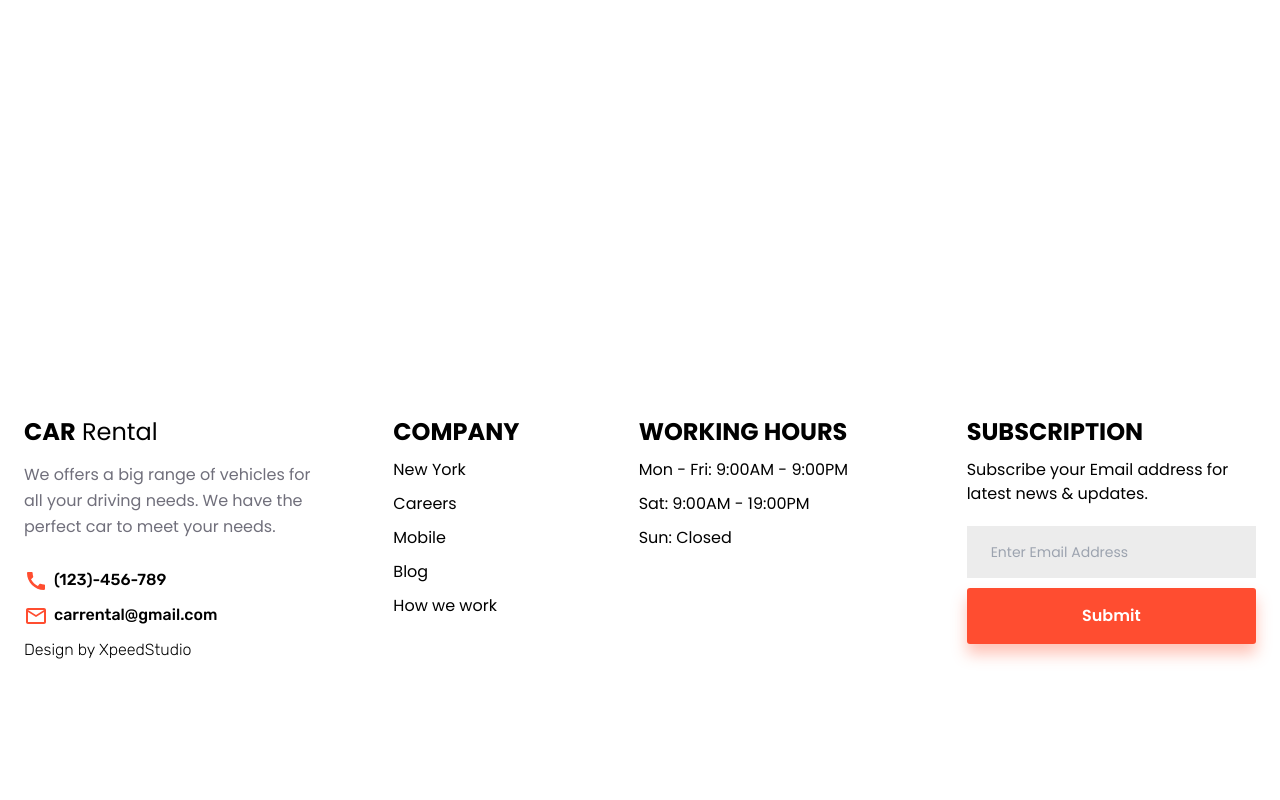
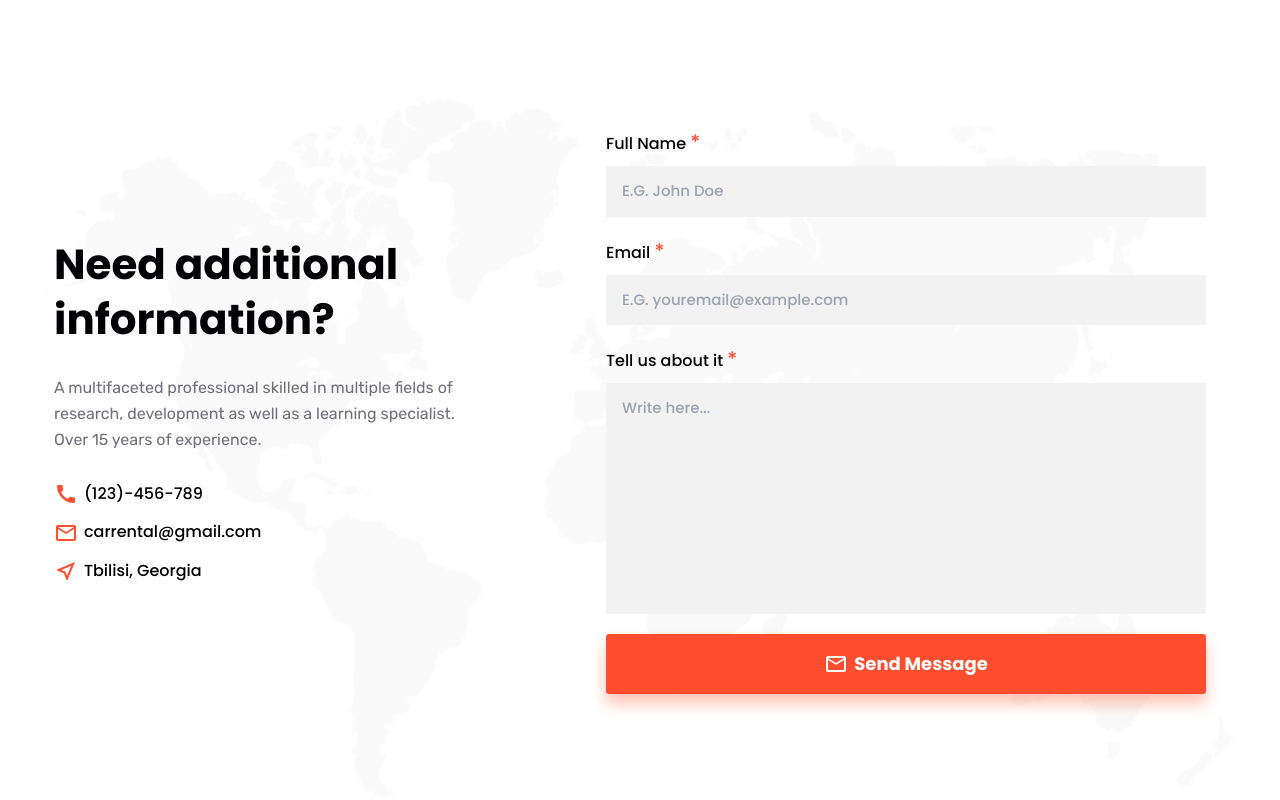
Before and after one commit to ndr-exe/car-rental, a Next.js app: page /contact in a window 1280 px wide. Before the commit this address had no page. Shown: the part 480-1280 px from the top of the page. Before the commit the page ends 1238 px from the top, so only its background shows below. Built offline with nearby package versions, Linux system fonts and the light colour scheme.

Commit message:
Add /contact Subpage

```diff
--- /dev/null
+++ b/app/(subpages)/contact/page.tsx
@@ -0,0 +1,64 @@
+import ContactForm from '@/app/components/Contact/ContactForm';
+import { poppins } from '@/app/fonts';
+import CallIcon from '@mui/icons-material/Call';
+import MailIcon from '@mui/icons-material/EmailOutlined';
+import LocationIcon from '@mui/icons-material/NearMeOutlined';
+
+const ContactPage = () => {
+  return (
+    <div className="container py-24 xs:py-28 sm:py-32 md:py-36 lg:py-40 xl:py-48 px-5 flex flex-col items-center gap-12 lg:flex-row lg:justify-around contactUsBg">
+      <div className="grid gap-7 text-center max-w-[26rem] xl:text-left">
+        <h2 className={`${poppins.className} text-[42px] font-bold leading-[1.3] `}>
+          Need additional information?
+        </h2>
+        <p className="text-secondary leading-relaxed ">
+          A multifaceted professional skilled in multiple fields of research, development as well as
+          a learning specialist. Over 15 years of experience.
+        </p>
+
+        <ul
+          className={`${poppins.className} grid gap-3.5 justify-center sm:place-items-start xl:justify-start`}
+        >
+          <li>
+            <a
+              href="tel:12345678"
+              className="font-medium transition-colors hover:text-primary flex items-center gap-1.5"
+            >
+              <span>
+                <CallIcon className="text-primary" />
+              </span>
+              (123)-456-789
+            </a>
+          </li>
+
+          <li>
+            <a
+              href="mailto:carrental@gmail.com"
+              className="font-medium transition-colors hover:text-primary flex items-center gap-1.5"
+            >
+              <span>
+                <MailIcon className="text-primary" />
+              </span>
+              carrental@gmail.com
+            </a>
+          </li>
+          <li>
+            <a
+              href="https://maps.app.goo.gl/L4jujR82fZFhUzYo6"
+              target="_blank"
+              className="font-medium transition-colors hover:text-primary flex items-center gap-1.5"
+            >
+              <span>
+                <LocationIcon className="text-primary" />
+              </span>
+              Tbilisi, Georgia
+            </a>
+          </li>
+        </ul>
+      </div>
+      <ContactForm />
+    </div>
+  );
+};
+
+export default ContactPage;
--- /dev/null
+++ b/app/components/Contact/ContactForm.tsx
@@ -0,0 +1,60 @@
+import { poppins } from '@/app/fonts';
+import MailIcon from '@mui/icons-material/MailOutlineRounded';
+
+const ContactForm = () => {
+  return (
+    <form
+      action=""
+      className={`${poppins.className} xs:px-5 min-w-[min(100%,40rem)] flex flex-col gap-5 lg:min-w-[min(60%,40rem)] `}
+    >
+      <div className="flex flex-col gap-2.5 infoInput">
+        <label htmlFor="fullName" className="font-medium  ">
+          Full Name&nbsp;
+          <span className="text-primary text-xl">*</span>
+        </label>
+        <input
+          type="text"
+          placeholder="E.G. John Doe"
+          name="fullName"
+          id="fullName"
+          className="bg-[#f2f2f2] text-[#555] text-[15px] font-medium px-4 py-3.5 outline-none"
+        />
+      </div>
+      <div className="flex flex-col gap-2.5 infoInput">
+        <label htmlFor="e-mail" className="font-medium  ">
+          Email&nbsp;
+          <span className="text-primary text-xl">*</span>
+        </label>
+        <input
+          type="eamil"
+          placeholder="E.G. youremail@example.com"
+          name="e-mail"
+          id="e-mail"
+          className="bg-[#f2f2f2] text-[#555] text-[15px] font-medium px-4 py-3.5 outline-none"
+        />
+      </div>
+      <div className="flex flex-col gap-2.5 infoInput">
+        <label htmlFor="message" className="font-medium  ">
+          Tell us about it&nbsp;
+          <span className="text-primary text-xl">*</span>
+        </label>
+        <textarea
+          rows={9}
+          placeholder="Write here..."
+          name="message"
+          id="message"
+          className="bg-[#f2f2f2] text-[#555] text-[15px] font-medium px-4 py-3.5 outline-none resize-none "
+        />
+      </div>
+      <button
+        type="button"
+        className="button-primary font-bold text-lg py-4 flex items-center justify-center gap-1.5"
+      >
+        <MailIcon />
+        Send Message
+      </button>
+    </form>
+  );
+};
+
+export default ContactForm;
--- a/app/components/Footer/Footer.tsx
+++ b/app/components/Footer/Footer.tsx
@@ -16,6 +16,7 @@ const Footer = () => {
             meet your needs.
           </p>
           <ul className="grid gap-2.5 place-items-center sm:place-items-start">
+            <li>
               <a
                 href="tel:12345678"
                 className="font-medium transition-colors hover:text-primary flex items-center gap-1.5"
@@ -25,6 +26,9 @@ const Footer = () => {
                 </span>
                 (123)-456-789
               </a>
+            </li>
+
+            <li>
               <a
                 href="mailto:carrental@gmail.com"
                 className="font-medium transition-colors hover:text-primary flex items-center gap-1.5"
@@ -34,6 +38,9 @@ const Footer = () => {
                 </span>
                 carrental@gmail.com
               </a>
+            </li>
+
+            <li>
               <a
                 href="https://xpeedstudio.com/"
                 rel="noreferrer nofollow"
@@ -42,6 +49,7 @@ const Footer = () => {
               >
                 Design by XpeedStudio
               </a>
+            </li>
           </ul>
         </div>
         <div className={`${poppins.className}`}>
--- a/app/components/Navigation/Navigation.tsx
+++ b/app/components/Navigation/Navigation.tsx
@@ -9,7 +9,7 @@ const Navigation = () => {
   return (
     <div className="flex justify-between items-center w-full px-5 py-7 absolute z-50 top-0  max-w-[calc(1280px+50px)] left-1/2 -translate-x-1/2">
       <Link href="/">
-        <Image src={Logo} alt="Car Rental Logo" width={145} height={52} />
+        <Image src={Logo} alt="Car Rental Logo" width={145} height={52} priority />
       </Link>
       <MobileNav />
       <FullNav />
--- a/app/globals.css
+++ b/app/globals.css
@@ -140,6 +140,9 @@
       background: url('../public/subpages/subpage-bg.png') bottom left 50% / cover no-repeat,
         #ffffffeb;
     }
+    .contactUsBg {
+      background: url('../public/contact/contact-map-bg.png') center / cover no-repeat;
+    }
   }
   @media only screen and (min-width: 1024px) {
     .subpageHeaderBg {
```
Also changed, not shown: public/contact/contact-map-bg.png (added). Lines whose indentation alone changed are shown as unchanged.
